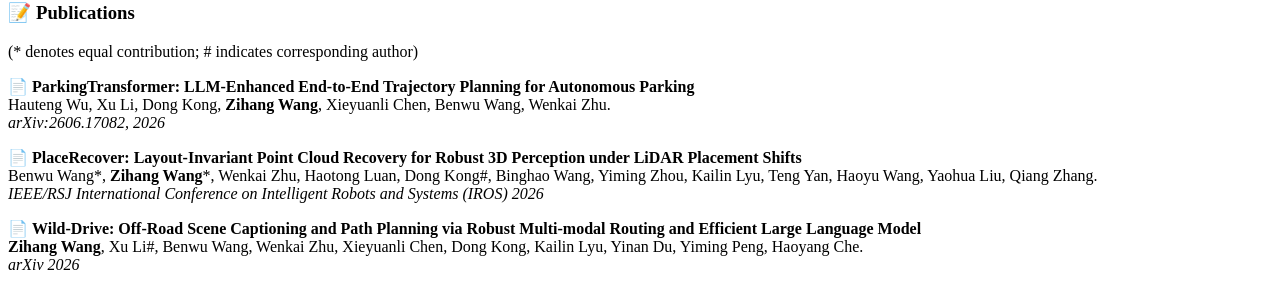
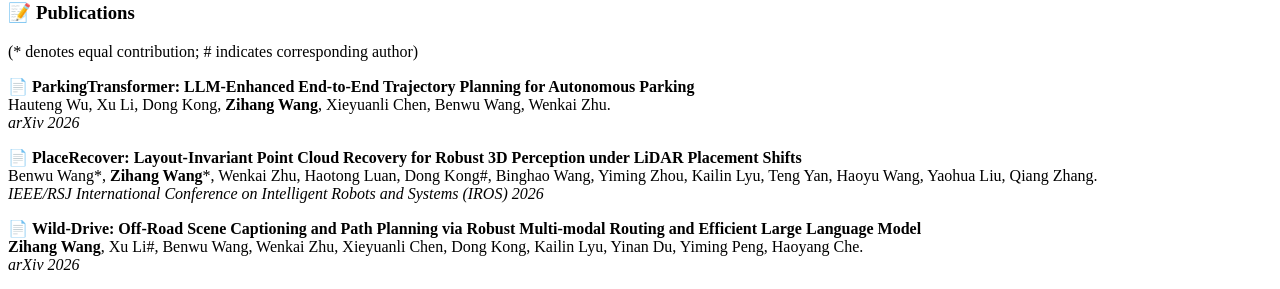
Before and after one commit to wangzihanggg/wangzihanggg.github.io, a Jekyll site: the page built from _pages/includes/pub.md, in a window 1280 px wide. Shown: the part 490-779 px from the top of the page. Built offline with Jekyll 4.4.1, drawn with Linux system fonts in a browser that asks for light colours; our own code applies the rules of GitHub Pages for plain Markdown files.

Commit message:
Fix citation format in pub.md

```diff
--- a/_pages/includes/pub.md
+++ b/_pages/includes/pub.md
@@ -8,7 +8,7 @@
 <p>
   📄 <strong>ParkingTransformer: LLM-Enhanced End-to-End Trajectory Planning for Autonomous Parking</strong><br>
   Hauteng Wu, Xu Li, Dong Kong, <strong>Zihang Wang</strong>, Xieyuanli Chen, Benwu Wang, Wenkai Zhu.<br>
-  <em>arXiv:2606.17082, 2026</em>
+  <em>arXiv 2026</em>
 </p>
 
 <p>
```
